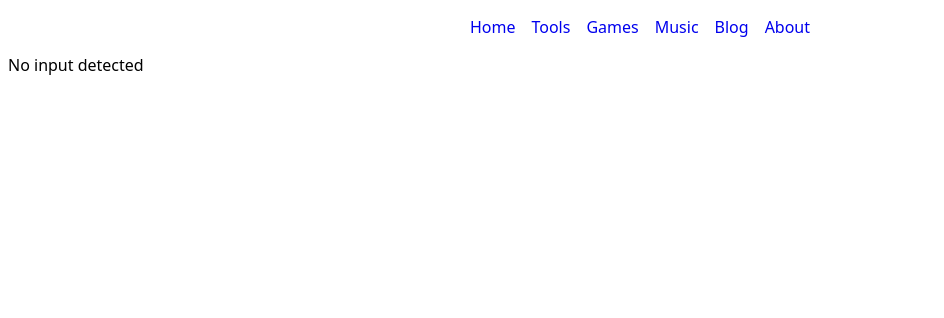
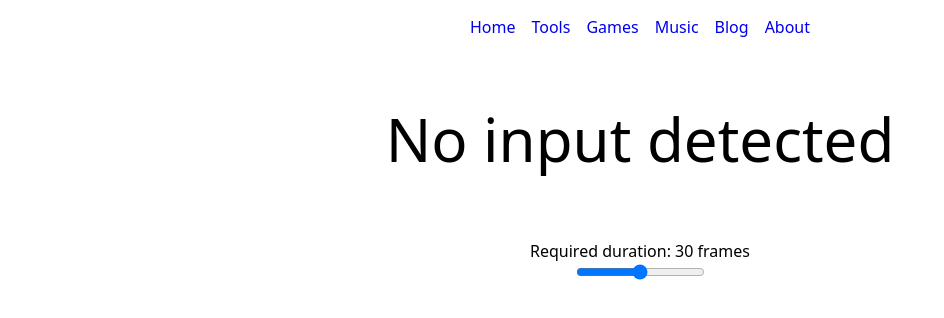
Before and after one commit to wispykey/portfolio, a SvelteKit app: page /tools/meditone in a window 1280 px wide. Shown: the top 318 px of the page, without its empty margins (0-944 px from the left). Built offline with nearby package versions, Linux system fonts and the light colour scheme; no server answers.

Commit message:
Add basic smoothing

```diff
--- a/src/routes/tools/meditone/+page.svelte
+++ b/src/routes/tools/meditone/+page.svelte
@@ -4,12 +4,16 @@
     let audioContext = new AudioContext();
     let analyser = audioContext.createAnalyser();
 
-    analyser.minDecibels = -90;
+    analyser.minDecibels = -110;
     analyser.maxDecibels = -10;
     analyser.smoothingTimeConstant = 0.85;
 
     const NO_INPUT = "No input detected";
-    let display = $state(NO_INPUT);
+    let displayedValue = $state(NO_INPUT);
+    let detectedValue = $state(NO_INPUT);
+
+    let smoothingFrameThreshold = $state(30);
+    let currSustainedFrames = 0;
 
     let animFrameID = 0;
 
@@ -40,8 +44,24 @@
             audioContext.sampleRate,
         );
 
-        let displayValue = noteStrings[noteFromPitch(pitchDetectionValue) % 12];
-        display = displayValue ?? NO_INPUT;
+        let displayValue =
+            noteStrings[noteFromPitch(pitchDetectionValue) % 12] ?? NO_INPUT;
+
+        console.log(currSustainedFrames);
+        // Always update the detected value
+        detectedValue = displayValue;
+        // But only update the displayed value when
+        if (displayedValue !== detectedValue) {
+            if (currSustainedFrames < smoothingFrameThreshold) {
+                console.log("here");
+                currSustainedFrames++;
+                return;
+            } else {
+                displayedValue = displayValue ?? NO_INPUT;
+                console.log("there");
+                currSustainedFrames = 0;
+            }
+        }
     }
 
     // From PitchDetect: https://github.com/cwilso/PitchDetect/blob/master/js/pitchdetect.js
@@ -156,6 +176,7 @@
 
     onDestroy(() => {
         cancelAnimationFrame(animFrameID);
+        audioContext.close();
     });
 </script>
 
@@ -183,4 +204,30 @@ Note:
 The above note comes from https://alexanderell.is/posts/tuner/tuner.js
  -->
 
-<p>{display}</p>
+<p>{displayedValue}</p>
+
+<div class="controls">
+    <label for="sensitivity"
+        >Required duration: {smoothingFrameThreshold} frames</label
+    >
+    <input
+        name="sensitivity"
+        type="range"
+        min="0"
+        max="60"
+        bind:value={smoothingFrameThreshold}
+    />
+</div>
+
+<style>
+    p {
+        font-size: 60px;
+        text-align: center;
+    }
+
+    .controls {
+        display: flex;
+        flex-direction: column;
+        align-items: center;
+    }
+</style>
```
